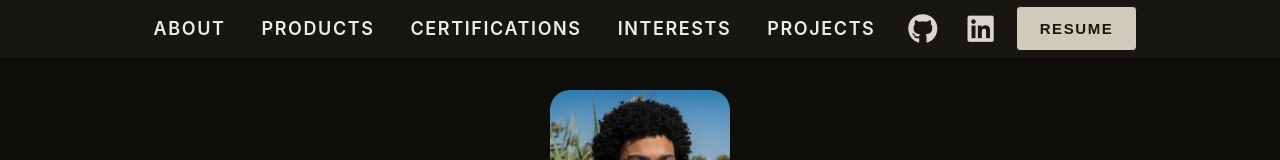
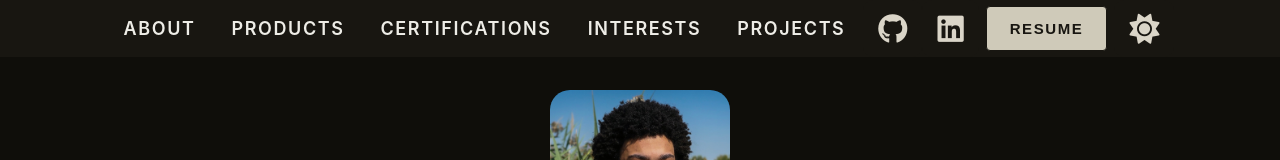
Before and after one commit to owenpa/portfolio2, a React (Create React App) app: page / in a window 1280 px wide. Shown: the top 160 px of the page. Built offline with nearby package versions, Linux system fonts and the light colour scheme.

Commit message:
add light/dark mode toggle

```diff
--- a/src/Navbar.js
+++ b/src/Navbar.js
@@ -10,6 +10,11 @@ function Navbar() {
         <button className="faSocialButton" onClick={() => { window.open('https://github.com/owenpa', '_blank') }}><i className="fa-brands fa-github"></i></button>
         <button className="faSocialButton" onClick={() => { window.open('https://linkedin.com/in/owenghill/', '_blank') }}><i className="fa-brands fa-linkedin"></i></button>
         <button className='resume-button' onClick={() => window.open('https://docs.google.com/document/d/1lP_JKz0WwfsQNhqwqt4dNq4dEYDS9OVYiHiyFei9tLE/edit?usp=sharing', '_blank')}>RESUME</button>
+        <button className="faSocialButton" onClick={() => {
+          const root = document.querySelector(':root')
+          const currentMode = getComputedStyle(root).getPropertyValue('color-scheme');
+          root.style.setProperty('color-scheme', `${currentMode === 'dark' ? 'light' : 'dark'}`)
+          }}><i class="fa-solid fa-sun"></i></button>
       </ul>
     </div>
   )
```
